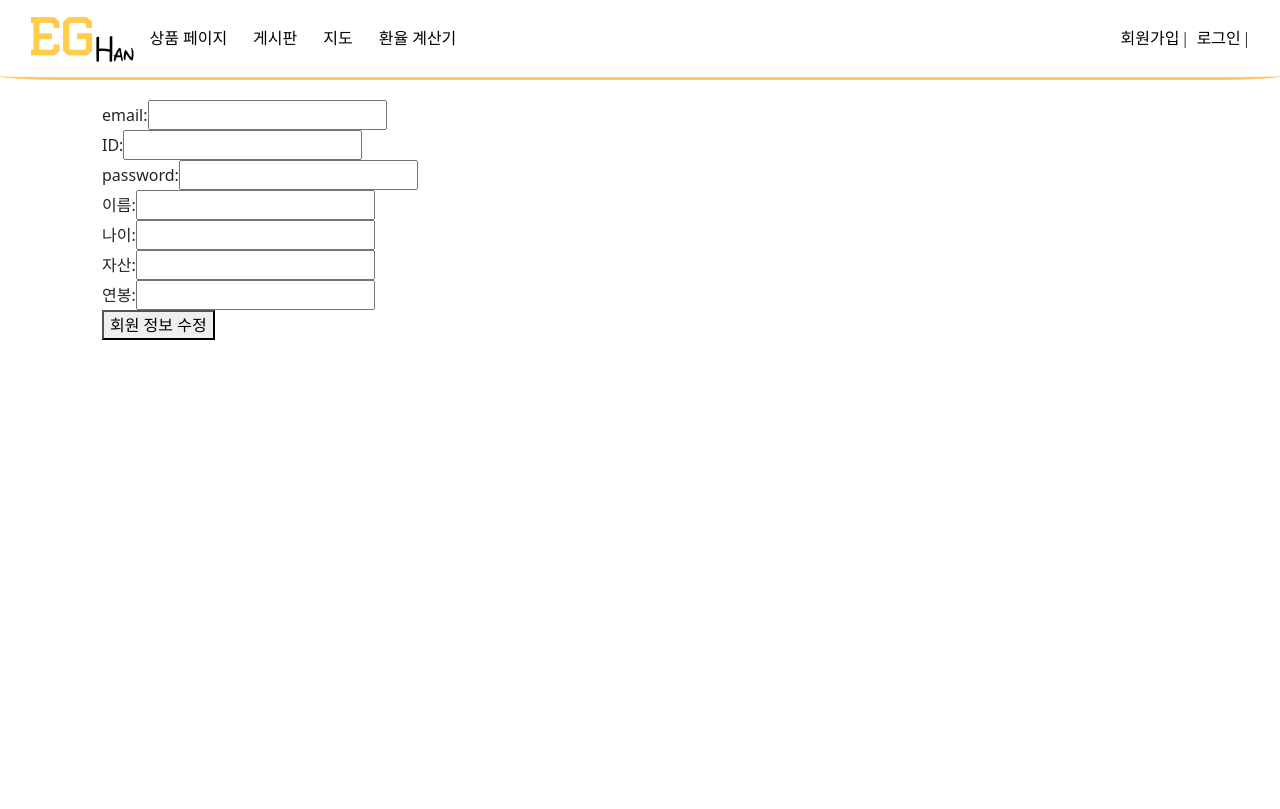
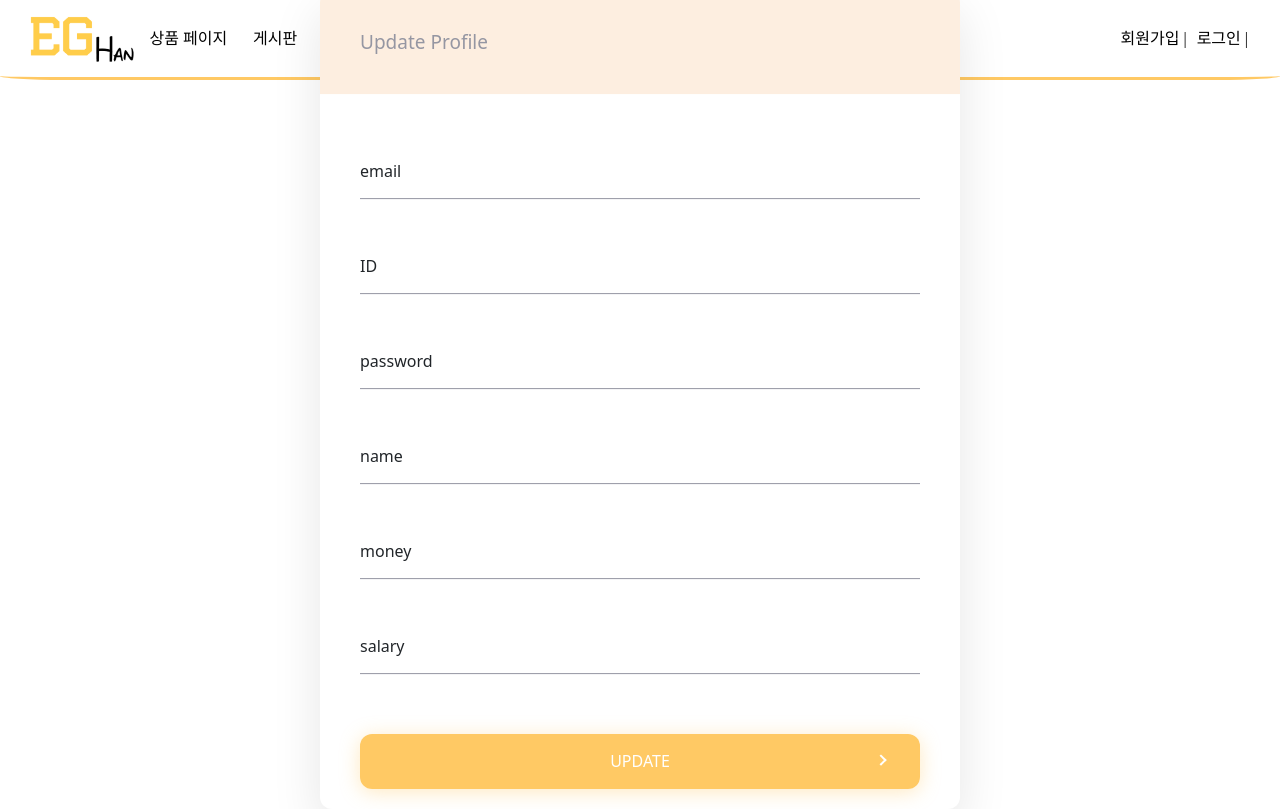
Before and after one commit to KSE0514/EGHan, a Vue app in the folder final-pjt-front/: page /userinfoupdate in a window 1280 px wide. Built offline with nearby package versions, Linux system fonts and the light colour scheme; no server answers; a web font is replaced by a local one.

Commit message:
회원 정보 수정 폼 css 적용

```diff
--- a/final-pjt-front/src/views/UserUpdateView.vue
+++ b/final-pjt-front/src/views/UserUpdateView.vue
@@ -1,5 +1,5 @@
 <template>
-  <div>
+  <!-- <div>
     <form @submit.prevent="handleSubmit">
       <label for="email">email:</label>
       <input type="email" v-model="email" id="email" required><br>
@@ -22,18 +22,78 @@
       <label for="salary">연봉:</label>
       <input type="number" v-model="salary" id="salary" required><br>
 
-      <!-- <label for="financial_products">가입한 상품 목록:</label>
-      <textarea v-model="financial_products" id="financial_products"></textarea>
-      <br> -->
       <button>회원 정보 수정</button>
     </form>
-  </div>
+  </div> -->
+  <div class="update">
+  <div class="form">
+    <h2 style="color:#9596A2;">Update Profile</h2>
+    <form @submit.prevent="handleSubmit">
+    <div class="form-field">
+      <span>email</span>
+          <label for="update-mail"><i class="fa fa-envelope"></i></label>
+          <input id="update-mail" type="email" v-model="email" required>
+          <svg>
+            <use href="#svg-check" />
+          </svg>
+        </div>
+        <div class="form-field">
+          <span>ID</span>
+          <label for="update-username"><i class="fa fa-user"></i></label>
+          <input id="update-username" type="text" v-model="username" required>
+          <svg>
+            <use href="#svg-check" />
+          </svg>
+        </div>
+        <div class="form-field">
+          <span>password</span>
+          <label for="update-password"><i class="fa fa-lock"></i></label>
+          <input id="update-password" type="password" v-model="password1" required>
+          <svg>
+            <use href="#svg-check" />
+          </svg>
+        </div>
+
+        <div class="form-field">
+          <span>name</span>
+          <label for="update-nickname"><i class="fa fa-lock"></i></label>
+          <input id="update-nickname" type="text" v-model="nickname" required>
+          <svg>
+            <use href="#svg-check" />
+          </svg>
+        </div>
+          <div class="form-field">
+            <span>money</span>
+            <label for="update-money"><i class="fa fa-user"></i></label>
+            <input id="update-money" type="number" v-model="money"  required>
+            <svg>
+              <use href="#svg-check" />
+            </svg>
+          </div>
+          <div class="form-field">
+            <span>salary</span>
+            <label for="update-salary"><i class="fa fa-lock"></i></label>
+            <input id="update-salary" type="number" v-model="salary"  required>
+            <svg>
+              <use href="#svg-check" />
+            </svg>
+          </div>
+
+          <button type="submit" class="update-button"> <!-- 변경된 부분 -->
+            <div class="arrow-wrapper">
+              <span class="arrow"></span>
+            </div>
+            <p class="button-text">update</p>
+          </button>
+        </form>
+        </div>
+      </div>
 </template>
 
 <script setup>
 import { useCounterStore } from '@/stores/counter'
 import { onMounted, ref } from 'vue';
-
+import { useRouter } from 'vue-router';
 const store = useCounterStore()
 const email = ref('')
 const nickname = ref('')
@@ -69,9 +129,146 @@ const handleSubmit = () => {
     salary: salary.value,
     financial_products: financial_products.value
   })
+  router.push({name:'user'})
 }
 </script>
 
-<style scoped>
+<style lang="scss">
+@import url(https://fonts.googleapis.com/css?family=Roboto:400,300);
 
+  // Define theme colors and variables
+  $primary: #00FCD1;
+  $lighter: #9596A2;
+  $bg1: #333342;
+  $button: rgb(255, 201, 100);
+  $border-radius: 12px;
+
+  // Apply styling
+
+  .update {
+    width: 50%;
+    height: auto;
+    background: #ffffff;
+    box-shadow: 0 20px 50px rgba(0, 0, 0, 0.1);
+    border-radius: $border-radius;
+    overflow: hidden;
+    position: absolute;
+    top: 50%;
+    left: 50%;
+    transform: translate(-50%, -50%);
+    .form {
+      display: block;
+      position: relative;
+      h2 {
+        background: rgb(253, 238, 224);
+        display: block;
+        box-sizing: border-box;
+        width: 100%;
+        margin: 0 0 50px 0;
+        padding: 40px;
+        font-weight: 200;
+        color: #fff;
+        font-size: 19px;
+      }
+      .form-field {
+        display: flex;
+        align-items: center;
+        height: 55px;
+        margin: 0 40px 40px 40px;
+        border-bottom: 1px solid $lighter;
+        label {
+          width: 10px;
+          padding: 0 15px 0 0;
+          color: $lighter;
+        }
+        input {
+          width: 100%;
+          background: transparent;
+          color: $lighter;
+          padding: 15px;
+          border: 0;
+          margin: 0;
+          &+svg {
+            width: 35px;
+            fill: none;
+            stroke: $primary;
+            stroke-width: 7;
+            stroke-linecap: round;
+            stroke-dasharray: 1000;
+            stroke-dashoffset: -100;
+            transition: all .3s ease-in-out;
+          }
+          &:valid + svg {
+            stroke-dashoffset: 0;
+          }
+          &:focus {
+            outline: none;
+          }
+        }
+        *::placeholder {
+          color: $lighter;
+        }
+      }
+    }
+  }
+
+  .update-button {
+    width: 100%;
+    position: relative;
+    cursor: pointer;
+    box-sizing: border-box;
+    padding: 20px 40px;
+    margin: 0;
+    border: 0;
+    background: transparent;
+    outline: none;
+    .arrow-wrapper {
+      transition: all 0.45s ease-in-out;
+      position: relative;
+      margin: 0;
+      width: 100%;
+      height: 55px;
+      right: 0;
+      float: right;
+      background: linear-gradient(90deg, $button, $button);
+      box-shadow: 0 3px 20px rgba($button, 0.4);
+      border-radius: $border-radius;
+      .arrow {
+        position: absolute;
+        top: 50%;
+        margin: auto;
+        transition: all 0.45s ease-in-out;
+        right: 35px;
+        width: 15px;
+        height: 2px;
+        background: none;
+        transform: translateY(-50%);
+        &:before {
+          position: absolute;
+          content: '';
+          top: -4px;
+          right: 0;
+          width: 8px;
+          height: 8px;
+          border-top: 2px solid #fff;
+          border-right: 2px solid #fff;
+          transform: rotate(45deg);
+        }
+      }
+    }
+    .button-text {
+      transition: all 0.45s ease-in-out;
+      position: absolute;
+      top: 50%;
+      left: 0;
+      right: 0;
+      padding: 0;
+      margin: 0;
+      color: #fff;
+      line-height: 1;
+      text-align: center;
+      text-transform: uppercase;
+      transform: translateY(-50%);
+    }
+  }
 </style>
```
